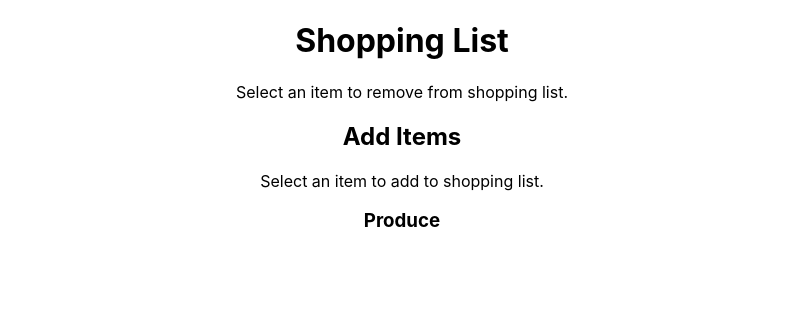
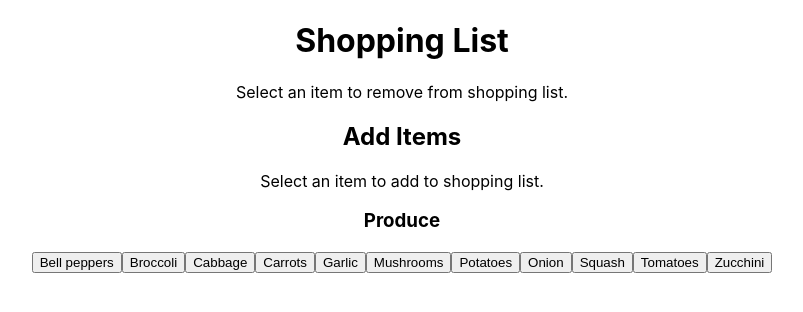
Before and after one commit to MichelleRS/react-shopping-list, a React (Create React App) app: page / in a window 1280 px wide. Shown: the top 312 px of the page, without its empty margins (238-1041 px from the left). Built offline with nearby package versions, Linux system fonts and the light colour scheme.

Commit message:
Display produce items in Shopping List

```diff
--- a/src/Components/ItemsList.js
+++ b/src/Components/ItemsList.js
@@ -0,0 +1,14 @@
+import React from "react";
+
+export default function ItemsList({ items }) {
+  return (
+    <div>
+      {/* use .map to render a button for each item in list.js */}
+      {items.map((item, index) => (
+        <button key={index} value={item}>
+          {item}
+        </button>
+      ))}
+    </div>
+  );
+}
--- a/src/Components/ShoppingList.js
+++ b/src/Components/ShoppingList.js
@@ -1,4 +1,6 @@
 import React from "react";
+import { produce } from "../list.js";
+import ItemsList from "./ItemsList.js";
 
 export default function ShoppingList() {
   // TODO declare and initialize state
@@ -15,8 +17,10 @@ export default function ShoppingList() {
 
       <h2>Add Items</h2>
       <p>Select an item to add to shopping list.</p>
+
       <h3>Produce</h3>
-      {/* TODO call ItemsList to display produce options  */}
+      {/* call ItemsList to display produce options  */}
+      <ItemsList items={produce} />
     </>
   );
 }
--- a/src/list.js
+++ b/src/list.js
@@ -0,0 +1,13 @@
+export const produce = [
+  "Bell peppers",
+  "Broccoli",
+  "Cabbage",
+  "Carrots",
+  "Garlic",
+  "Mushrooms",
+  "Potatoes",
+  "Onion",
+  "Squash",
+  "Tomatoes",
+  "Zucchini",
+];
```
